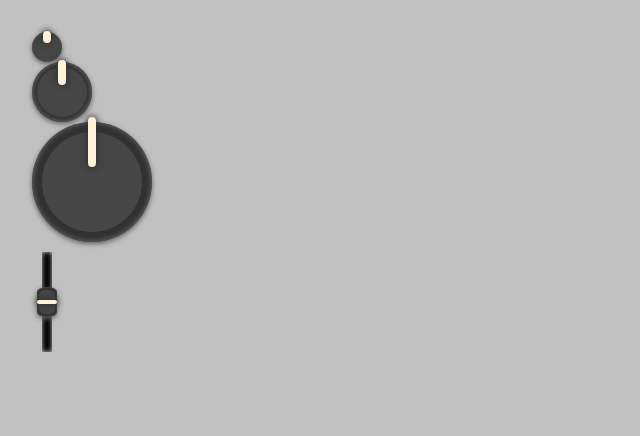
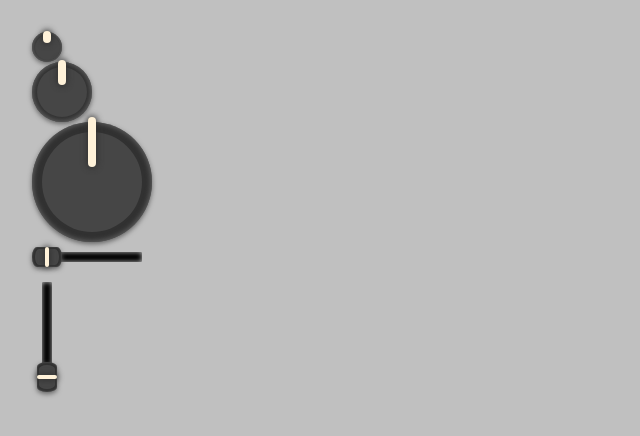
Before and after one commit to cjr35/react-modular, a React (Vite) app: page / in a window 1280 px wide. Shown: the top 436 px of the page, without its empty margins (0-640 px from the left). Built offline with nearby package versions, Linux system fonts and the light colour scheme.

Commit message:
add dragging to fader

```diff
--- a/src/App.tsx
+++ b/src/App.tsx
@@ -8,6 +8,7 @@ function App() {
       <Knob size='small' />
       <Knob />
       <Knob size='large' />
+      <Fader horizontal />
       <Fader />
     </div>
   );
--- a/src/components/controls/fader/Fader.scss
+++ b/src/components/controls/fader/Fader.scss
@@ -1,4 +1,10 @@
 @use 'sass:color';
+
+body:not(:has(.dragging)) {
+  --hover-cursor: grab;
+}
+
+// matches explicit value in tsx
 $fader-size: 100px;
 
 $track-long-side: $fader-size;
@@ -40,7 +46,7 @@ $tick-short-side: 4px;
   }
 }
 
-.fader-root {
+div.fader-root {
   padding: $fader-size * 0.1;
 
   > .fader-track {
@@ -51,6 +57,11 @@ $tick-short-side: 4px;
     display: grid;
     place-items: center;
 
+    &,
+    * {
+      user-select: none;
+    }
+
     > .fader-knob-edge {
       box-shadow: 0 2px 5px 0 color.scale($color: #464646, $lightness: 15%),
         inset 0 0 2px 0px color.scale($color: #464646, $lightness: 15%);
@@ -58,6 +69,12 @@ $tick-short-side: 4px;
 
       display: grid;
       place-items: center;
+
+      transition: translate 0.1s;
+
+      &:hover {
+        cursor: var(--hover-cursor);
+      }
 
       > .fader-knob-top {
         border-radius: inherit;
--- a/src/components/controls/fader/Fader.tsx
+++ b/src/components/controls/fader/Fader.tsx
@@ -1,10 +1,34 @@
+import { useDragControl } from '../../../hooks/useDragControl';
 import './Fader.scss';
 
-function Fader(props: { orientation?: string }) {
+// matches explicit value in scss
+const faderLength = 100;
+// maximum distance the knob can actually travel
+// using the full length looks unnatural
+const faderTravel = faderLength - 10;
+
+function Fader(props: { horizontal?: boolean }) {
+  const [dragging, dragValue, beginDrag, resetDrag] = useDragControl(
+    !props.horizontal,
+    false
+  );
+  const knobPosition = dragValue * faderTravel - faderTravel / 2;
+  const knobTranslate = props.horizontal
+    ? `${knobPosition}px 0px`
+    : `0px ${-knobPosition}px`;
   return (
-    <div className={`fader-root ${props.orientation ?? 'vertical'}`}>
+    <div
+      className={`fader-root
+        ${props.horizontal ? 'horizontal' : 'vertical'}
+        ${dragging ? 'dragging' : ''}`}
+    >
       <div className='fader-track'>
-        <div className='fader-knob-edge'>
+        <div
+          className='fader-knob-edge'
+          onMouseDown={beginDrag}
+          onDoubleClick={resetDrag}
+          style={{ translate: knobTranslate }}
+        >
           <div className='fader-knob-top'>
             <div className='fader-tick'></div>
           </div>
--- a/src/components/controls/knob/Knob.scss
+++ b/src/components/controls/knob/Knob.scss
@@ -47,7 +47,7 @@ div.knob-root {
       display: grid;
       justify-items: center;
 
-      transition: transform 0.1s;
+      transition: rotate 0.1s;
 
       > .knob-tick {
         margin-top: calc(var(--knob-size) * -0.15);
--- a/src/components/controls/knob/Knob.tsx
+++ b/src/components/controls/knob/Knob.tsx
@@ -10,11 +10,11 @@ const minRotation = -150;
 const rotationWidth = 300;
 
 function Knob(props: IKnobProps) {
-  const [turning, turnPosition, beginTurn, resetRotation] = useDragControl(
+  const [turning, turnValue, beginTurn, resetRotation] = useDragControl(
     true,
     props.resetToCenter
   );
-  const turnAngle = rotationWidth * turnPosition + minRotation;
+  const turnAngle = rotationWidth * turnValue + minRotation;
 
   return (
     <div
@@ -29,7 +29,9 @@ function Knob(props: IKnobProps) {
       >
         <div
           className='knob-top'
-          style={{ transform: `rotate(${turnAngle}deg)` }}
+          // By applying the rotation here, we can be sure not to move the
+          // shadow of the knob inappropriately.
+          style={{ rotate: `${turnAngle}deg` }}
         >
           <div className='knob-tick' />
         </div>
--- a/src/hooks/useDragControl.ts
+++ b/src/hooks/useDragControl.ts
@@ -56,7 +56,12 @@ export function useDragControl(
         e = event.clientX;
         o = state.dragOrigin.x;
       }
-      const offset = (e - o) / -100;
+      let scale = 100;
+      if (vertical) {
+        // account for y increasing further down the page
+        scale *= -1;
+      }
+      const offset = (e - o) / scale;
       updateState({ controlValue: state.controlValue + offset });
     };
     const endDrag = () => {
@@ -87,6 +92,8 @@ export function useDragControl(
   const reset = (): void => {
     updateState({ controlValue: resetToCenter ? 0.5 : 0 });
   };
+  // reset on first load
+  useEffect(reset, []);
 
   return [state.dragging, state.controlValue, beginDrag, reset];
 }
```
